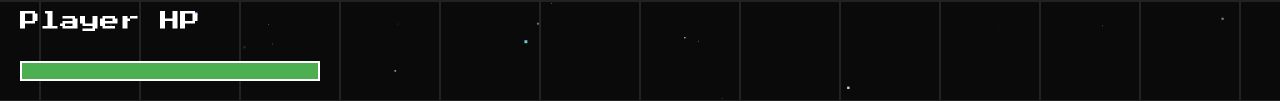
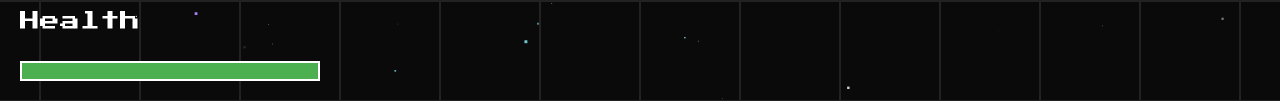
Before and after one commit to iEarthEZ/EarthShooter, a plain HTML site: page index.html in a window 1280 px wide. Both pictures are taken after a click on the button "START GAME". Shown: the part 699-800 px from the top of the page. Drawn offline with Linux system fonts and the light colour scheme.

Commit message:
Changed Player health => Health

```diff
--- a/index.html
+++ b/index.html
@@ -38,7 +38,7 @@
                 </div>
             </div>
             <div class="hud-bottom">
-                <p>Player HP</p>
+                <p>Health</p>
                 <div id="health-bar-container">
                     <div id="player-health-bar"></div>
                 </div>
```
